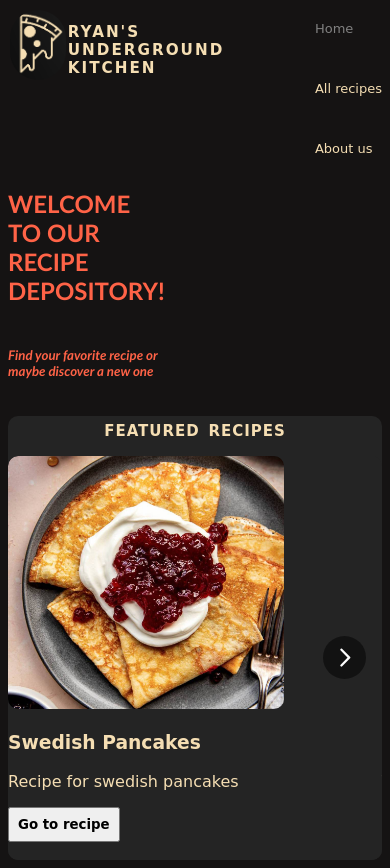
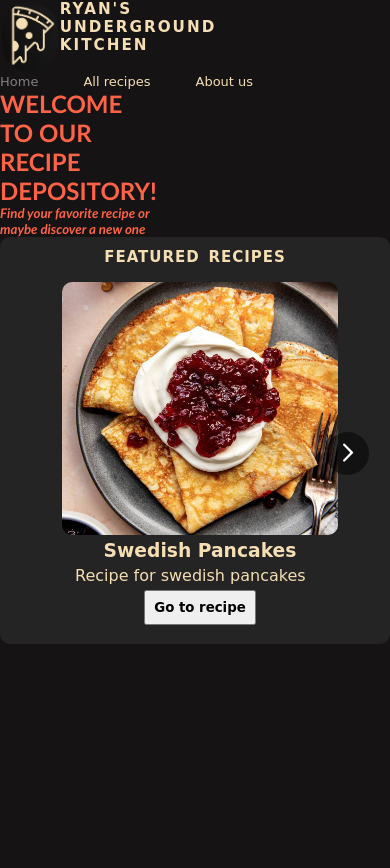
Before and after one commit to RyanLindman/recipe-app, a React (Vite) app in the folder frontend/: page / in a window 390 px wide. After the commit the page ends 844 px from the top, so only its background shows below. Built offline with nearby package versions, Linux system fonts and the light colour scheme.

Commit message:
mobile res fixed and complete

```diff
--- a/frontend/src/HomePage.css
+++ b/frontend/src/HomePage.css
@@ -1,5 +1,3 @@
-
-
 .carousel {
   background-color: #242424;
   color: wheat;
@@ -7,7 +5,6 @@
   margin: 10px;
   font-family: "Comic sans ms";
   border-radius: 10px;
-
 }
 
 .carousel h1 {
@@ -24,15 +21,12 @@
   border-radius: 10px;
 }
 
-
 .carousel button {
-
   padding: 8px;
   font-family: "Comic sans ms";
   transition: all ease 0.3s;
   cursor: pointer;
   font-weight: 600;
-
 }
 
 .carousel p {
@@ -45,7 +39,7 @@
 
 .welcome-msg {
   color: tomato;
-    font-family: 'Gill Sans', 'Gill Sans MT', Calibri, 'Trebuchet MS', sans-serif;
+  font-family: "Gill Sans", "Gill Sans MT", Calibri, "Trebuchet MS", sans-serif;
   display: flex;
   flex-direction: column;
   justify-content: center;
@@ -54,22 +48,20 @@
 }
 
 @media only screen and (max-width: 600px) {
-
   .carousel {
-        background-color: #242424;
-        color: wheat;
-        padding: 0px;
+    padding: 5px;
     margin: 0px;
-        font-family: "Comic sans ms";
-        border-radius: 10px;
   }
 
   .welcome-msg {
     margin-top: 0px;
     width: min-content;
-
+  }
 }
 
-
-
+@media only screen and (max-width: 800px) {
+  .carousel {
+    padding: 5px;
+    margin: 0px;
   }
+}
--- a/frontend/src/components/Header.css
+++ b/frontend/src/components/Header.css
@@ -53,9 +53,11 @@ header {
 @media only screen and (max-width: 600px) {
 
   .nav-list {
-    display: flex;
-    flex-direction: column;
+
     font-size: small;
+    flex-wrap: wrap;
+    justify-content: center;
+
 
   }
   .logo-content {
--- /dev/null
+++ b/frontend/src/components/Slider.css
@@ -0,0 +1,20 @@
+@media only screen and (max-width: 620px) {
+    .card {
+        display: flex;
+        flex-direction: column;
+        justify-content: center;
+        align-items: center;
+        gap: 5px
+
+    }
+}
+
+
+.card {
+    display: flex;
+    flex-direction: column;
+    justify-content: center;
+    align-items: center;
+    gap: 5px
+
+}
--- a/frontend/src/components/Slider.tsx
+++ b/frontend/src/components/Slider.tsx
@@ -2,6 +2,7 @@ import Carousel from "react-multi-carousel";
 import "react-multi-carousel/lib/styles.css";
 import { Link } from "react-router-dom";
 import recipe_data from "../recipe_data.json";
+import './Slider.css'
 
 const Slider = () => {
   const responsive = {
@@ -15,22 +16,31 @@ const Slider = () => {
       swipeable: false,
     },
     desktop: {
-      breakpoint: { max: 3000, min: 1024 },
+      breakpoint: { max: 3000, min: 1920 },
       items: 4,
       slidesToSlide: 2,
       centerMode: true,
     },
+
+    tabletXL: {
+      breakpoint: {max: 1920, min:1024},
+      items : 3,
+      slidesToSlide: 3,
+      centerMode: false
+
+    },
+
     tablet: {
-      breakpoint: { max: 1024, min: 464 },
-      items: 1,
-      slidesToSlide: 1,
+      breakpoint: { max: 1024, min: 564 },
+      items: 2,
+      slidesToSlide: 2,
       centerMode: false,
     },
     mobile: {
-      breakpoint: { max: 464, min: 0 },
+      breakpoint: { max: 564, min: 0 },
       items: 1,
       slidesToSlide: 1,
-      centerMode: false,
+
     },
   };
 
@@ -41,6 +51,7 @@ const Slider = () => {
         responsive={responsive}
         containerClass="carousel"
         slidesToSlide={2}
+        itemClass="card"
       >
         {recipe_data.slice(0, 6).map((recipe) => (
           <div key={recipe.id} className="card">
--- a/frontend/src/index.css
+++ b/frontend/src/index.css
@@ -6,3 +6,9 @@ a {
 body {
     background-color: rgb(21, 19, 19);
 }
+
+
+* {
+    margin: 0px;
+    padding: 0px;
+}
```
Lines whose indentation alone changed are shown as unchanged.
